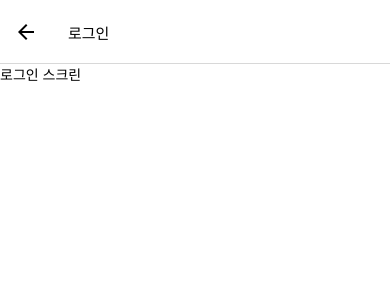
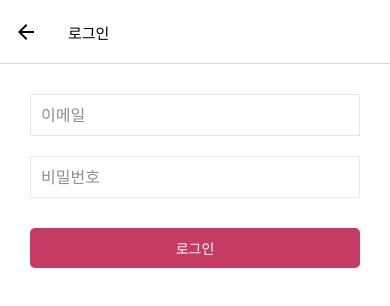
Before and after one commit to PracticeKJY/practice-native, a React Native app in the folder front/: screen /Login in a window 390 px wide. Shown: the top 306 px of the page. Built offline with nearby package versions, Linux system fonts and the light colour scheme.

Commit message:
feat. input 컴포넌트 제작 및 유효성,검증 및 폼 상태 커스텀 훅 제작

```diff
--- /dev/null
+++ b/front/src/components/InputField.tsx
@@ -0,0 +1,90 @@
+import React, {useRef} from 'react';
+import {
+  Dimensions,
+  Pressable,
+  StyleSheet,
+  Text,
+  TextInput,
+  TextInputProps,
+  View,
+} from 'react-native';
+import {colors} from '../constants';
+
+interface InputFieldProps extends TextInputProps {
+  placeHolder: string;
+  disabled?: boolean;
+  error?: string;
+  touched?: boolean;
+}
+
+const deviceHeight = Dimensions.get('screen').height;
+
+// 자동대문자방지 = autoCapitalize<"none" | "sentences" | "words" | "characters" | undefined>
+// 자동완성활성화 = autoCorrect<boolean | undefined>
+// 맞춤법검사기능 = spellCheck<boolean | undefined>
+const InputField = ({
+  disabled = false,
+  placeHolder,
+  error,
+  touched,
+  ...props
+}: InputFieldProps) => {
+  const innerRef = useRef<TextInput | null>(null);
+  // input 전체를 Pressable로 만들고 어딜 클릭하던 focus 되도록 설정함.
+  const handlePressInput = () => {
+    innerRef.current?.focus();
+  };
+
+  return (
+    <Pressable onPress={handlePressInput}>
+      <View
+        style={[
+          styles.container,
+          disabled && styles.disabled,
+          touched && Boolean(error) && styles.inputError,
+        ]}>
+        <TextInput
+          ref={innerRef}
+          editable={!disabled}
+          placeholder={placeHolder}
+          placeholderTextColor={colors.light.GRAY_500}
+          style={[styles.input, disabled && styles.disabled]}
+          autoCapitalize="none"
+          spellCheck={false}
+          autoCorrect={false}
+          {...props}
+        />
+        {/* Boolean(error) => 빈문자열이 아닌 경우 에러메세지 */}
+        {touched && Boolean(error) && <Text style={styles.error}>{error}</Text>}
+      </View>
+    </Pressable>
+  );
+};
+
+const styles = StyleSheet.create({
+  container: {
+    borderWidth: 1,
+    borderColor: colors.light.GRAY_200,
+    padding: deviceHeight > 700 ? 15 : 10,
+  },
+  disabled: {
+    backgroundColor: colors.light.GRAY_200,
+    color: colors.light.GRAY_700,
+  },
+  input: {
+    fontSize: 16,
+    color: colors.light.BLACK,
+    padding: 0,
+  },
+  inputError: {
+    borderWidth: 1,
+    borderColor: colors.light.RED_300,
+  },
+  error: {
+    fontSize: 12,
+    padidngTop: 5,
+    color: colors.light.RED_500,
+  },
+});
+
+export default InputField;
--- /dev/null
+++ b/front/src/hooks/useForm.ts
@@ -0,0 +1,45 @@
+import {useEffect, useState} from 'react';
+
+interface UseFormProps<T> {
+  initialValue: T;
+  validate: (values: T) => Record<keyof T, string>;
+}
+
+function useForm<T>({initialValue, validate}: UseFormProps<T>) {
+  const [values, setValues] = useState(initialValue);
+  const [touched, setTouched] = useState<Record<string, boolean>>({});
+  const [errors, setErrors] = useState<Record<string, string>>({});
+
+  const handleChangeValues = (name: keyof T, text: string) => {
+    setValues({
+      ...values,
+      [name]: text,
+    });
+  };
+
+  const handleBlur = (name: keyof T) => {
+    setTouched({
+      ...touched,
+      [name]: true,
+    });
+  };
+
+  const getTextInputProps = (name: keyof T) => {
+    const value = values[name];
+    const onChangeText = (text: string) => {
+      handleChangeValues(name, text);
+    };
+    const onBlur = () => handleBlur(name);
+
+    return {value, onChangeText, onBlur};
+  };
+
+  useEffect(() => {
+    const newErrors = validate(values);
+    setErrors(newErrors);
+  }, [validate, values]);
+
+  return {values, errors, touched, getTextInputProps};
+}
+
+export default useForm;
--- a/front/src/screens/auth/LoginScreen.tsx
+++ b/front/src/screens/auth/LoginScreen.tsx
@@ -1,14 +1,64 @@
-import React from 'react';
-import {StyleSheet, Text, View} from 'react-native';
+import React, {useState} from 'react';
+import {SafeAreaView, StyleSheet, View} from 'react-native';
+import InputField from '../../components/InputField';
+import CustomButton from '../../components/CustomButton';
+import useForm from '../../hooks/useForm';
+import {validateLogin} from '../../utils';
+
+// Input props
+// ****  = secureTextEntry
+// inputMode< 'none' |'text'|'decimal'|'numeric'|'tel'|'search'|'email'|'url';> = 다양한 키보드 형태
 
 const LoginScreen = () => {
+  const login = useForm({
+    initialValue: {
+      email: '',
+      password: '',
+    },
+    validate: validateLogin,
+  });
+
+  const handleSubmit = () => {
+    console.log(login.values, 'values');
+  };
+
   return (
-    <View>
-      <Text>로그인 스크린</Text>
-    </View>
+    <SafeAreaView style={styles.container}>
+      <View style={styles.inputContainer}>
+        <InputField
+          placeHolder="이메일"
+          error={login.errors.email}
+          inputMode="email"
+          touched={login.touched.email}
+          {...login.getTextInputProps('email')}
+        />
+        <InputField
+          placeHolder="비밀번호"
+          error={login.errors.password}
+          touched={login.touched.password}
+          {...login.getTextInputProps('password')}
+          secureTextEntry
+        />
+      </View>
+      <CustomButton
+        label="로그인"
+        variant="filled"
+        size="large"
+        onPress={handleSubmit}
+      />
+    </SafeAreaView>
   );
 };
 
-const styles = StyleSheet.create({});
+const styles = StyleSheet.create({
+  container: {
+    flex: 1,
+    margin: 30,
+  },
+  inputContainer: {
+    gap: 20,
+    marginBottom: 30,
+  },
+});
 
 export default LoginScreen;
--- /dev/null
+++ b/front/src/utils/index.ts
@@ -0,0 +1 @@
+export * from './validate';
--- /dev/null
+++ b/front/src/utils/validate.ts
@@ -0,0 +1,23 @@
+type validateLoginProps = {
+  email: string;
+  password: string;
+};
+
+const validateLogin = (values: validateLoginProps) => {
+  const errors = {
+    email: '',
+    password: '',
+  };
+
+  if (!/^[^\s@]+@[^\s@]+\.[^\s@]+$/.test(values.email)) {
+    errors.email = '올바른 이메일 형식이 아닙니다.';
+  }
+
+  if (!(values.password.length >= 8 && values.password.length < 20)) {
+    errors.password = '비밀번호는 8~20자 사이로 입력해주세요.';
+  }
+
+  return errors;
+};
+
+export {validateLogin};
```
